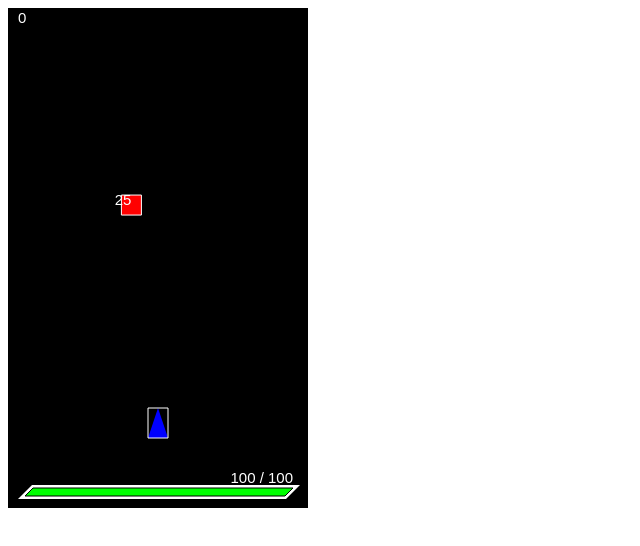
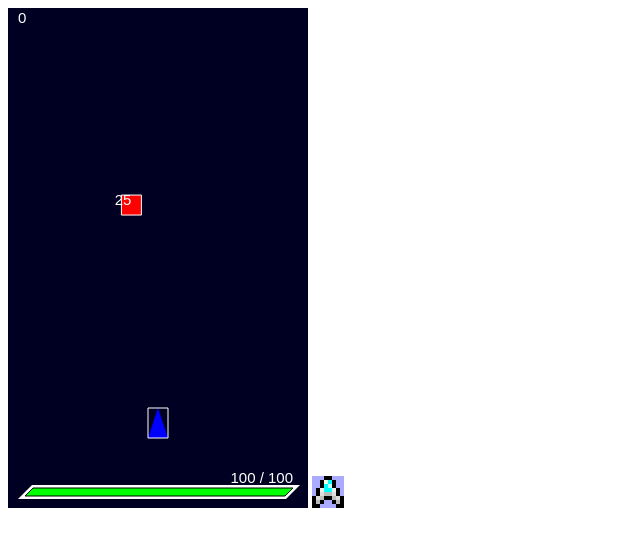
Before and after one commit to yukihisa714/HUTARI-shooting, a plain HTML site: page index.html in a window 1280 px wide. Shown: the whole page, without its empty margins (0-640 px from the left). Drawn offline with Linux system fonts and the light colour scheme.

Commit message:
画像にする

```diff
--- a/index.html
+++ b/index.html
@@ -9,11 +9,13 @@
 
 <body>
     <canvas id="canvas"></canvas>
+    <canvas id="textures"></canvas>
     <script type="module" src="main.js"></script>
     <script type="module" src="option.js"></script>
     <script type="module" src="function.js"></script>
     <script type="module" src="class.js"></script>
     <script type="module" src="entity.js"></script>
+    <script type="module" src="texture.js"></script>
     <script type="module" src="UI.js"></script>
     <script type="module" src="effect.js"></script>
     <script type="module" src="bullet.js"></script>
--- a/option.js
+++ b/option.js
@@ -6,7 +6,7 @@ export const CAN_H = 500;
 const can = document.getElementById("canvas");
 can.width = CAN_W;
 can.height = CAN_H;
-can.style.background = "#000";
+can.style.background = "#002";
 
 export const con = can.getContext("2d");
 
--- /dev/null
+++ b/texture.js
@@ -0,0 +1,32 @@
+const P = 4;
+
+const tcan = document.getElementById("textures");
+tcan.width = P * 8;
+tcan.height = P * 8;
+tcan.style.background = "#aaf";
+
+const tcon = tcan.getContext("2d");
+
+const TEXTURES = {
+    player: [
+        [["000", 0], ["000", 0], ["000", 0], ["000", 1], ["000", 1], ["000", 0], ["000", 0], ["000", 0]],
+        [["000", 0], ["000", 0], ["000", 1], ["efd", 1], ["0ff", 1], ["000", 1], ["000", 0], ["000", 0]],
+        [["000", 0], ["000", 0], ["000", 1], ["0ff", 1], ["bff", 1], ["000", 1], ["000", 0], ["000", 0]],
+        [["000", 0], ["000", 1], ["eee", 1], ["0ff", 1], ["0ff", 1], ["eee", 1], ["000", 1], ["000", 0]],
+        [["000", 0], ["000", 1], ["ddd", 1], ["bbb", 1], ["bbb", 1], ["ddd", 1], ["000", 1], ["000", 0]],
+        [["000", 1], ["ddd", 1], ["bbb", 1], ["000", 1], ["000", 1], ["bbb", 1], ["ddd", 1], ["000", 1]],
+        [["000", 1], ["bbb", 1], ["000", 1], ["000", 0], ["000", 0], ["000", 1], ["bbb", 1], ["000", 1]],
+        [["000", 1], ["000", 1], ["000", 0], ["000", 0], ["000", 0], ["000", 0], ["000", 1], ["000", 1]],
+    ],
+};
+
+
+for (let y = 0; y < 8; y++) {
+    for (let x = 0; x < 8; x++) {
+        const data = TEXTURES.player[y][x];
+        if (data[1]) {
+            tcon.fillStyle = `#${data[0]}`;
+            tcon.fillRect(x * P, y * P, P, P);
+        }
+    }
+}
```
